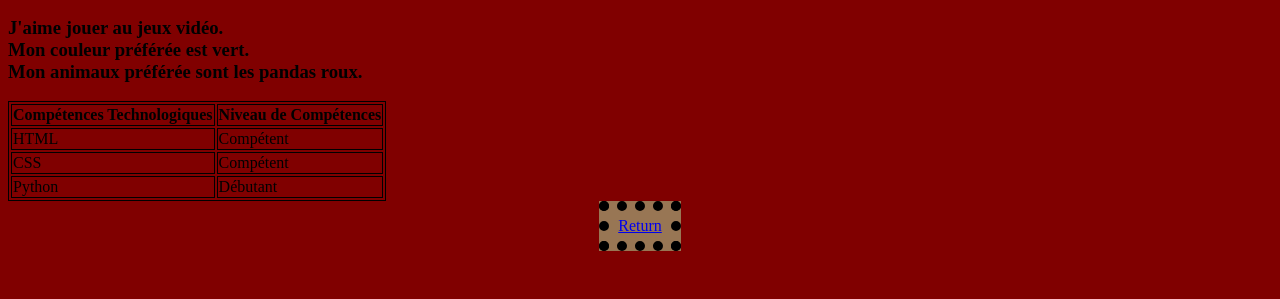
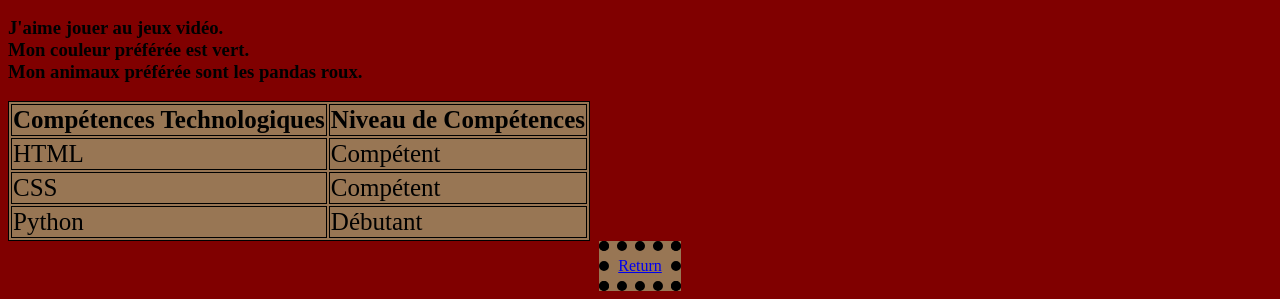
Before and after one commit to Shottyy/Shottyy.github.io, a plain HTML site: page biographie.html in a window 1280 px wide. Shown: the part 518-817 px from the top of the page. Drawn offline with Linux system fonts and the light colour scheme.

Commit message:
Update biographie.html

```diff
--- a/biographie.html
+++ b/biographie.html
@@ -11,6 +11,8 @@
                 padding:6px; width:50px;}
             .title {border:10px dotted; background: rgb(152, 118, 84);
                 padding:6px;}
+            table, th, td {
+ 		border: 1px solid;background: rgb(152, 118, 84); font-size:25px;}
         </style>
     </head>
     <body style="background-color : maroon;">
```
